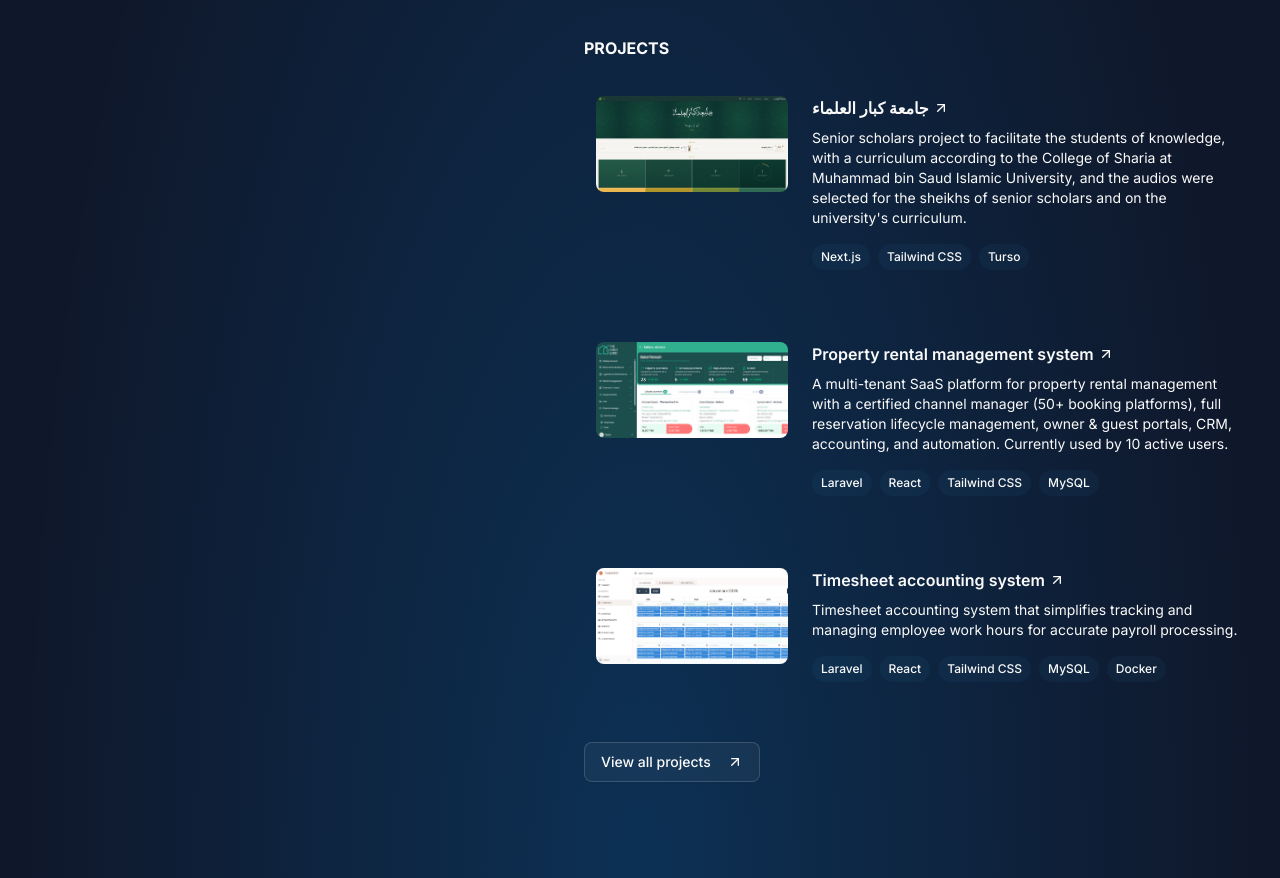
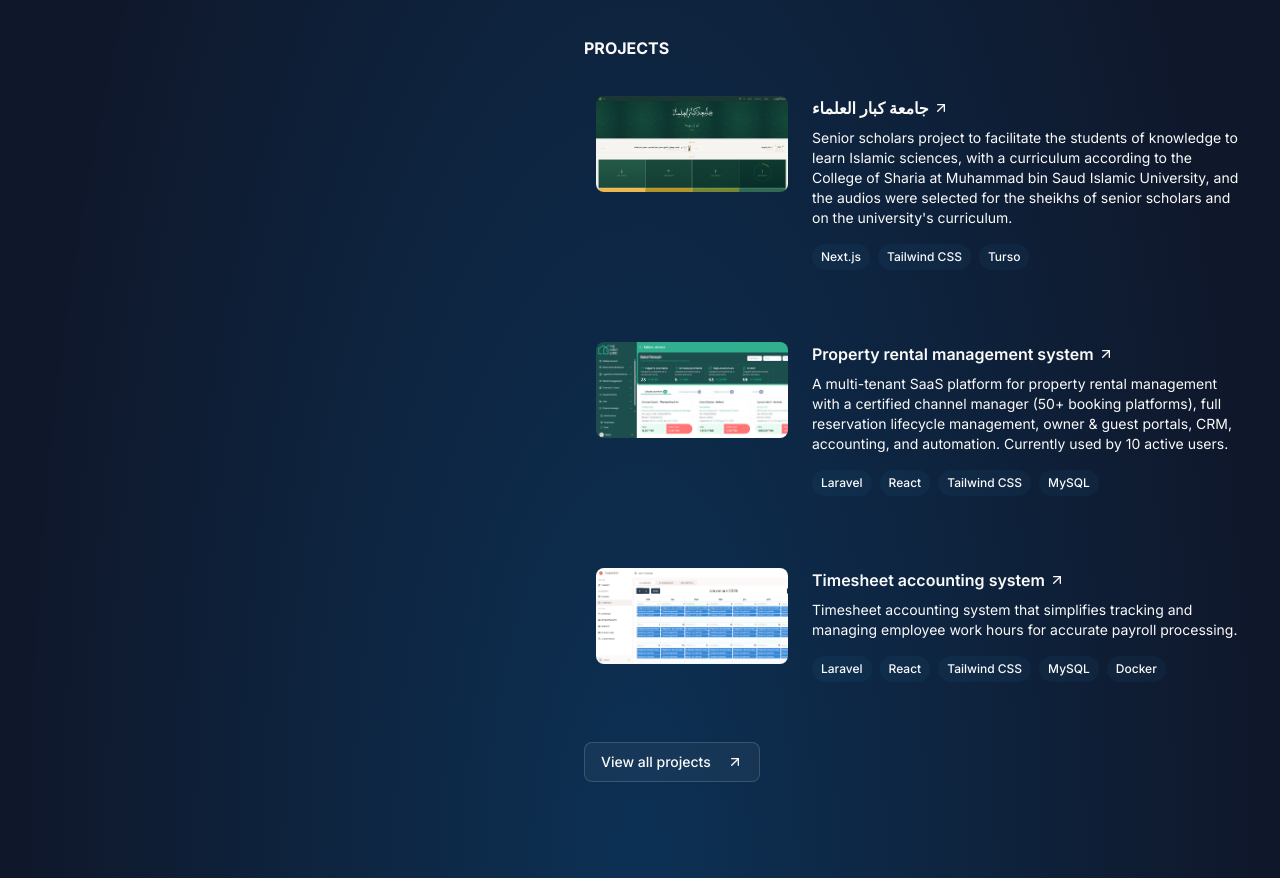
Before and after one commit to azizktata/portfolio, a Next.js app: page / in a window 1280 px wide. Shown: the part 1160-2038 px from the top of the page. Built offline with nearby package versions, Linux system fonts and the light colour scheme.

Commit message:
fix build

```diff
--- a/app/page.tsx
+++ b/app/page.tsx
@@ -154,7 +154,7 @@ export default function Home() {
             <div className="group/list">
               <CardProject
                 title="جامعة كبار العلماء"
-                description="Senior scholars project to facilitate the students of knowledge, with a curriculum according to the College of Sharia at Muhammad bin Saud Islamic University, and the audios were selected for the sheikhs of senior scholars and on the university's curriculum."
+                description="Senior scholars project to facilitate the students of knowledge to learn Islamic sciences, with a curriculum according to the College of Sharia at Muhammad bin Saud Islamic University, and the audios were selected for the sheikhs of senior scholars and on the university's curriculum."
                 // The system includes a certified channel manager connected to 50+ global booking platforms, end-to-end reservation management, owner and guest portals, online check-in, CRM, accounting, and automation features.
                 imageSrc={kibbaroulama}
                 link="https://kibbarulmauniversity.netlify.app/"
```
